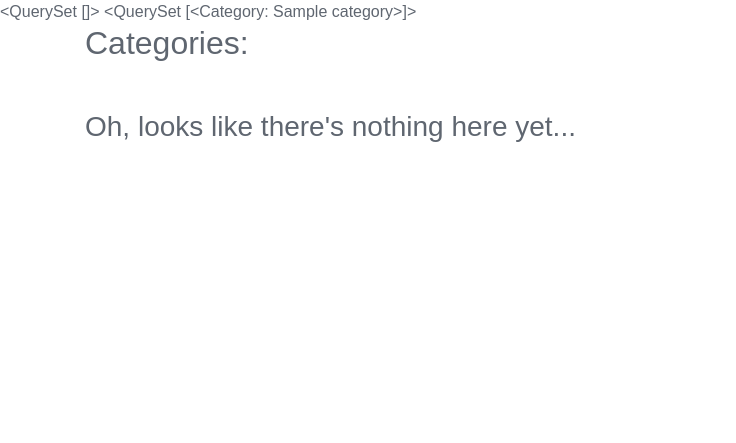
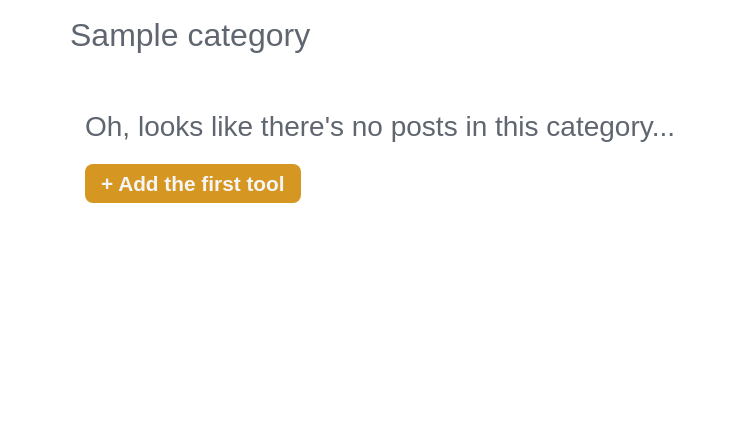
Before and after one commit to renatabiniek/moodbox, a Django app: a page that uses templates/categories.html in a window 1280 px wide. Shown: the part 79-522 px from the top of the page, without its empty margins (0-736 px from the left). Run offline with Django 3.2, Linux system fonts and the light colour scheme; data comes from the database, SQL or seed files in the repository; tables that the repository leaves empty hold one stand-in row (values such as "Sample post"); one stand-in notice (Sample message) is shown; parts of the project's set-up code (start-up, migrations or seed data) failed here and were passed over; some libraries are stand-ins or nearby versions.

Commit message:
Create category view pages

```diff
--- a/templates/categories.html
+++ b/templates/categories.html
@@ -4,33 +4,44 @@
 
 {% load static %}
 
-{{ category }}
-{{ tools }}
-{{ cats }}
-
-
 <div class="container">
-    <h2>Categories:</h2>
     <div class="row mt-3">
-        <!-- List of available categories-->
+        <h2>{{ cats.category_name }}</h2>
+    </div>
+    <div class="row mt-3">
         <div class="col-12 mt-3">
             <div class="row">
-                {% for item in category_tools %}
+                {% for tool in cats.categories.all %}
                 <div class="col-md-4">
                     <div class="card mb-4 text-center">
                         <div class="card-body">
-                            <h5 class="card-title"><strong>{{ item }}</strong></h5>
-                            <a href="#" class="btn btn-card mt-3">Try it out</a>
+                            <h5 class="card-title"><strong>{{ tool }}</strong></h5>
+                            <p class="card-text keywords">{{ tool.keywords }}</p>
+                            <p class="card-text">{{ tool.category }}</p>
+                            <p class="card-text">You'll need: {{ tool.time_required }} hrs</p>
+                            <a href="{% url 'tool_detail' tool.slug %}" class="btn btn-card mt-3">Try it out</a>
+                        </div>
+                        <div class="card-admin py-2 mt-2">
+                            <p class="card-text mb-0">Posted by: <span class="author">{{ tool.author_name }}</span></p>
+                            <p class="card-text">{{ tool.date_added }} <span id="likes"><i class="bi bi-suit-heart-fill"></i>
+                            {{ tool.number_of_likes }}</span></p>
                         </div>
                     </div>
                 </div>
+                {% if forloop.counter|divisibleby:3 %}
             </div>
             <div class="row">
+                {% endif %}
                 {% empty %}
                 <div class="col-12 mt-3">
                     <div class="row">
                         <div class="col">
-                            <h3 class="display-6">Oh, looks like there's nothing here yet...</h3>
+                            <h3 class="display-6">Oh, looks like there's no posts in this category...</h3>
+                        </div>
+                    </div>
+                    <div class="row">
+                        <div class="col mt-3">
+                            <a href="{% url 'addtool' %}" class="btn-lg btn-card btn-create">+ Add the first tool</a>
                         </div>
                     </div>
                 </div>
@@ -38,6 +49,23 @@
             </div>
         </div>
     </div>
+
+        <!--Pagination added by Django once 6 items displayed on page-->
+        {% if is_paginated %}
+        <nav class="mt-3" aria-label="Page navigation">
+            <ul class="pagination justify-content-center">
+                {% if page_obj.has_previous %}
+                <li><a href="?page={{ page_obj.previous_page_number }}" class="page-link">&laquo; PREV </a></li>
+                {% endif %}
+                {% if page_obj.has_next %}
+                <li><a href="?page={{ page_obj.next_page_number }}" class="page-link"> NEXT &raquo;</a></li>
+
+                {% endif %}
+            </ul>
+        </nav>
+
+        {% endif %}
+
 </div>
 
 
--- a/toolkit/urls.py
+++ b/toolkit/urls.py
@@ -1,6 +1,6 @@
 from django.urls import path
 from . import views
-from .views import CategoryView
+from .views import categoryView
 
 urlpatterns = [
     path('', views.HomePageView.as_view(), name='home'),
@@ -11,5 +11,5 @@ urlpatterns = [
     path('mytools/addtool/', views.AddTool.as_view(), name='addtool'),
     path('edit/<tool_id>/', views.EditTool.as_view(), name='edit_tool'),
     path('delete/<tool_id>/', views.DeleteTool.as_view(), name='delete_tool'),
-    path('category/<category>/', CategoryView, name='categories'),
+    path('category/<slug:slug>/', categoryView, name='categories'),
 ]
--- a/toolkit/views.py
+++ b/toolkit/views.py
@@ -207,9 +207,35 @@ class DeleteTool(LoginRequiredMixin, View):
             raise Http404('You cannot delete this')
 
 
-def CategoryView(request, category):
-    '''Displays list of available categories'''
-    cats = Category.objects.all()
-    tools = Tool.objects.filter(published_status=1)
+def categoryView(request, slug):
+    cats = Category.objects.get(slug=slug)
 
-    return render(request, 'categories.html', {'cats':cats, 'tools': tools})
+    context = {
+        'cats': cats
+    }
+
+    return render(request, 'categories.html', context)
+
+
+# class ToolDetail(View):
+
+#     def get(self, request, slug, *args, **kwargs):
+#         '''Displays detailed view of individual tool card'''
+#         queryset = Tool.objects.filter(published_status=1)
+#         tool = get_object_or_404(queryset, slug=slug)
+#         comments = tool.comments.filter(approved=True).order_by('date_added')
+#         liked = False
+#         if tool.likes.filter(id=self.request.user.id).exists():
+#             liked = True
+
+#         return render(
+#             request,
+#             'tool_detail.html',
+#             {
+#                 'tool': tool,
+#                 'comments': comments,
+#                 'commented': False,
+#                 'liked': liked,
+#                 'comment_form': CommentForm()
+#             },
+#         )
```
